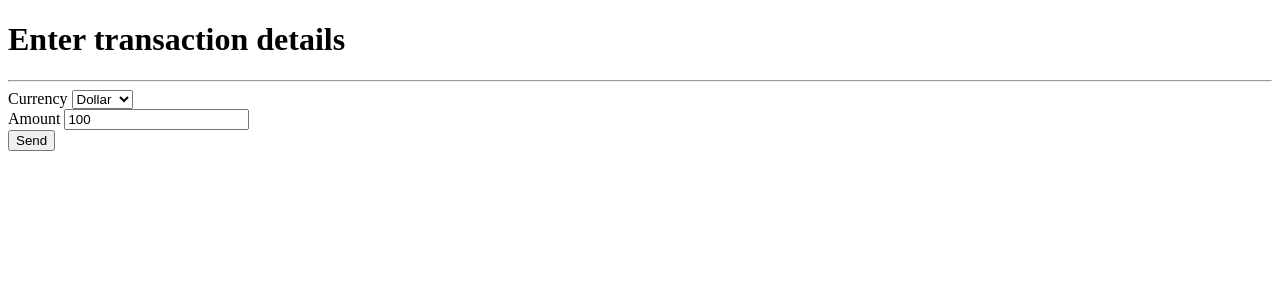
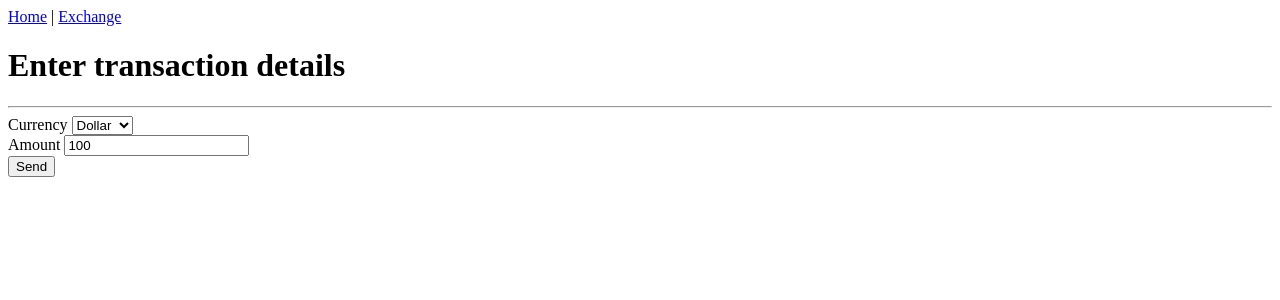
Before and after one commit to rajkonkret/flask-20-12v2, a Flask app: page /exchange in a window 1280 px wide. Shown: the top 300 px of the page. Run offline with Flask 3, Linux system fonts and the light colour scheme.

Commit message:
1 - add menu

```diff
--- a/templates/base.html
+++ b/templates/base.html
@@ -7,6 +7,8 @@
     <meta name="viewport" content="width=device-width, initial-scale=1.0">
 </head>
 <body>
+    {% include "menu.html" %}
+
     {{ show_all_flash_message() }}
     <h1>
         {% block body_header %} {% endblock %}
--- /dev/null
+++ b/templates/menu.html
@@ -0,0 +1 @@
+<div><a href="{{ url_for('index') }}">Home</a> | <a href="{{ url_for('exchange') }}">Exchange</a></div>
```
